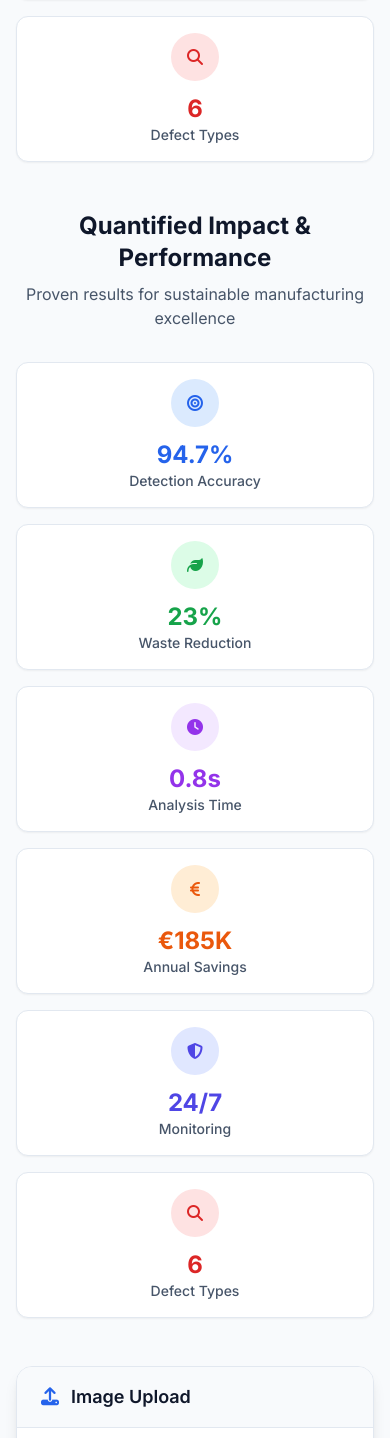
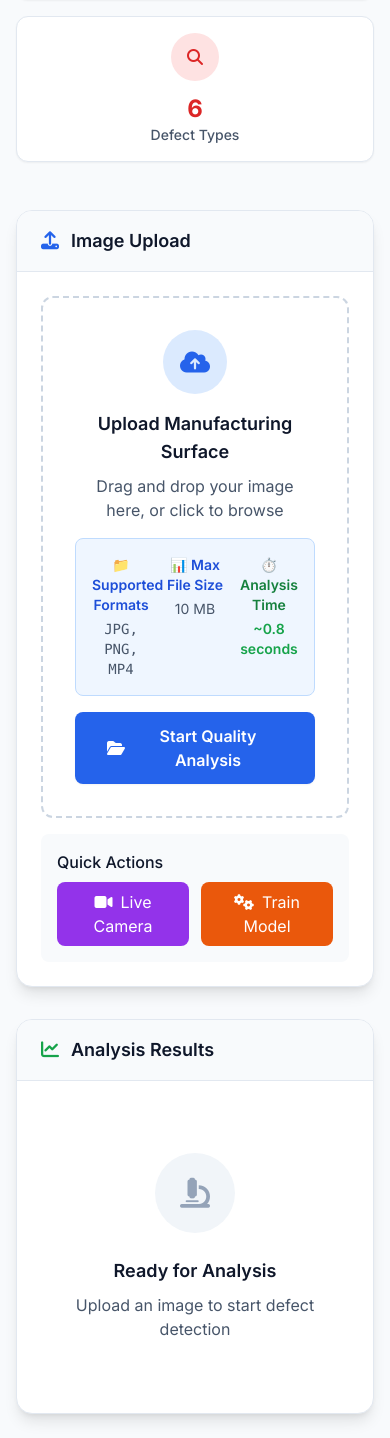
Before and after one commit to vany-gr34/starks_v, a Flask app: page / in a window 390 px wide. Shown: the part 1495-2933 px from the top of the page. Run offline with Flask 3, Linux system fonts and the light colour scheme; parts of the project's set-up code (start-up, migrations or seed data) failed here and were passed over; some libraries are stand-ins or nearby versions.

Commit message:
Remove Key Features & Benefits grid
Remove the "Quantified Impact & Performance" features grid from templates/index.html. This deletes the six-card metrics section (detection accuracy, waste reduction, analysis time, annual savings, monitoring, defect types) and its surrounding markup to simplify the homepage and remove outdated/redundant content. No other layout changes were made; verify page spacing and responsiveness after removal.

```diff
--- a/templates/index.html
+++ b/templates/index.html
@@ -200,57 +200,6 @@
 			</div>
 		</div>
 
-		<!-- Key Features & Benefits Grid -->
-		<div class="mb-12">
-			<div class="text-center mb-8">
-				<h3 class="text-2xl font-bold text-slate-900 mb-2">Quantified Impact & Performance</h3>
-				<p class="text-slate-600">Proven results for sustainable manufacturing excellence</p>
-			</div>
-			<div class="grid md:grid-cols-3 lg:grid-cols-6 gap-4">
-				<div class="bg-white p-4 rounded-xl shadow-sm border border-slate-200 text-center hover:shadow-md transition-shadow">
-					<div class="w-12 h-12 mx-auto mb-3 bg-blue-100 rounded-full flex items-center justify-center">
-						<i class="fas fa-bullseye text-blue-600"></i>
-					</div>
-					<div class="text-2xl font-bold text-blue-600">94.7%</div>
-					<div class="text-sm text-slate-600 font-medium">Detection Accuracy</div>
-				</div>
-				<div class="bg-white p-4 rounded-xl shadow-sm border border-slate-200 text-center hover:shadow-md transition-shadow">
-					<div class="w-12 h-12 mx-auto mb-3 bg-green-100 rounded-full flex items-center justify-center">
-						<i class="fas fa-leaf text-green-600"></i>
-					</div>
-					<div class="text-2xl font-bold text-green-600">23%</div>
-					<div class="text-sm text-slate-600 font-medium">Waste Reduction</div>
-				</div>
-				<div class="bg-white p-4 rounded-xl shadow-sm border border-slate-200 text-center hover:shadow-md transition-shadow">
-					<div class="w-12 h-12 mx-auto mb-3 bg-purple-100 rounded-full flex items-center justify-center">
-						<i class="fas fa-clock text-purple-600"></i>
-					</div>
-					<div class="text-2xl font-bold text-purple-600">0.8s</div>
-					<div class="text-sm text-slate-600 font-medium">Analysis Time</div>
-				</div>
-				<div class="bg-white p-4 rounded-xl shadow-sm border border-slate-200 text-center hover:shadow-md transition-shadow">
-					<div class="w-12 h-12 mx-auto mb-3 bg-orange-100 rounded-full flex items-center justify-center">
-						<i class="fas fa-euro-sign text-orange-600"></i>
-					</div>
-					<div class="text-2xl font-bold text-orange-600">€185K</div>
-					<div class="text-sm text-slate-600 font-medium">Annual Savings</div>
-				</div>
-				<div class="bg-white p-4 rounded-xl shadow-sm border border-slate-200 text-center hover:shadow-md transition-shadow">
-					<div class="w-12 h-12 mx-auto mb-3 bg-indigo-100 rounded-full flex items-center justify-center">
-						<i class="fas fa-shield-alt text-indigo-600"></i>
-					</div>
-					<div class="text-2xl font-bold text-indigo-600">24/7</div>
-					<div class="text-sm text-slate-600 font-medium">Monitoring</div>
-				</div>
-				<div class="bg-white p-4 rounded-xl shadow-sm border border-slate-200 text-center hover:shadow-md transition-shadow">
-					<div class="w-12 h-12 mx-auto mb-3 bg-red-100 rounded-full flex items-center justify-center">
-						<i class="fas fa-search text-red-600"></i>
-					</div>
-					<div class="text-2xl font-bold text-red-600">6</div>
-					<div class="text-sm text-slate-600 font-medium">Defect Types</div>
-				</div>
-			</div>
-		</div>
 
 		<!-- Main Interface Grid -->
 		<div class="grid lg:grid-cols-2 gap-8">
```
